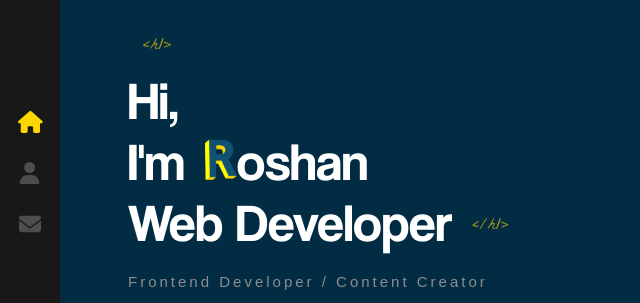
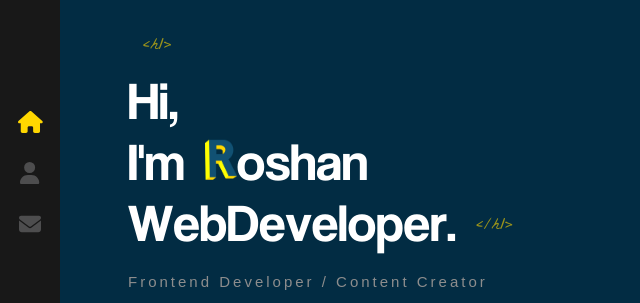
Before and after one commit to Roshan-Sandaruwan/My-Portfolio-website, a React (Create React App) app: page / in a window 1280 px wide. Shown: the part 183-486 px from the top of the page, without its empty margins (0-640 px from the left). Built offline with nearby package versions, Linux system fonts and the light colour scheme.

Commit message:
Home page complete without right side animation

```diff
--- /dev/null
+++ b/src/components/AnimatedLetters/index.js
@@ -0,0 +1,18 @@
+import './index.scss'
+
+const AnimatedLetters = ({letterClass, strArray, idx}) =>{
+  return (
+    <span>
+      {
+        strArray.map((char, i)=>(
+          <span key={char+i} className={`${letterClass} _${i+idx}`}>
+            {char}
+
+          </span>
+        ))
+      }
+    </span>
+  )
+};
+
+export default AnimatedLetters;
--- /dev/null
+++ b/src/components/AnimatedLetters/index.scss
@@ -0,0 +1,25 @@
+.text-animate{
+  display: inline-block;
+  opacity: 0;
+  animation: bounceIn 1s 1s;
+  animation-fill-mode: forwards;
+  min-width: 10px;
+}
+
+.text-animate-hover{
+  min-height: 10px;
+  display: inline-block;
+  animation-fill-mode: both;
+
+  &:hover{
+    animation: rubberBand 1s;
+    color: #ffd700;
+    cursor: pointer;
+  }
+}
+
+@for $i from 1 through 35 {
+  .text-animate._#{$i}{
+    animation-delay: #{$i/10}s;
+  }
+}
--- a/src/components/Home/index.js
+++ b/src/components/Home/index.js
@@ -1,21 +1,66 @@
-import React from 'react'
+import React, { useEffect, useState } from 'react'
 import LogoTitle from '../../assets/images/logo-R.png'
 import { Link } from 'react-router-dom'
-import './index.scss';
+import './index.scss'
+import AnimatedLetters from '../AnimatedLetters'
 
 const Home = () => {
+  const [letterClass, setLetterClass] = useState('text-animate')
+  const nameArray = ['o', 's', 'h', 'a', 'n']
+  const jobArray = [
+    'W',
+    'e',
+    'b',
+    ' ',
+    'D',
+    'e',
+    'v',
+    'e',
+    'l',
+    'o',
+    'p',
+    'e',
+    'r',
+    '.',
+  ]
+
+  useEffect(() => {
+    const timeoutId = setTimeout(() => {
+      setLetterClass('text-animate-hover');
+    }, 4000);
+
+    return () => clearTimeout(timeoutId);
+  }, []);
+
   return (
-    <div className='container home-page'>
-      <div className='text-zone'>
-        <h1>Hi, <br/> I'm
-        <img src={LogoTitle} alt='developer' />
-        oshan
-        <br/>
-        Web Developer
+    <div className="container home-page">
+      <div className="text-zone">
+        <h1>
+          <span className={letterClass}>H</span>
+          <span className={`${letterClass} _12`}>i,</span>
+          <br />
+
+          <span className={`${letterClass} _13`}>I</span>
+          <span className={`${letterClass} _14`}>'m</span>
+
+          <img src={LogoTitle} alt="developer" />
+          <AnimatedLetters
+            letterClass={letterClass}
+            strArray={nameArray}
+            idx={15}
+          />
+          <br />
+          <AnimatedLetters
+            letterClass={letterClass}
+            strArray={jobArray}
+            idx={22}
+          />
         </h1>
 
         <h2>Frontend Developer / Content Creator </h2>
-        <Link to= "/contact" className='flat-button' >CONTACT ME</Link>
+        <Link to="/contact" className="flat-button">
+          CONTACT ME
+        </Link>
       </div>
     </div>
   )
```
